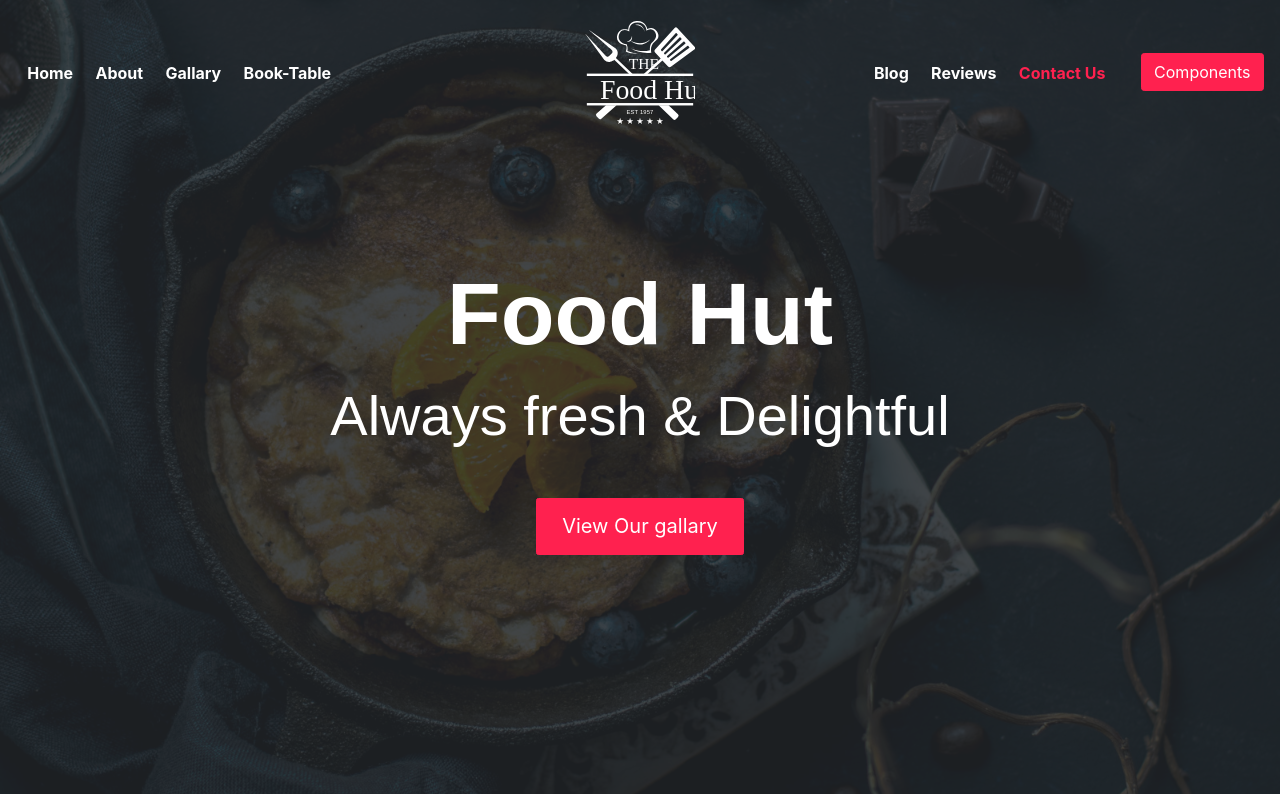
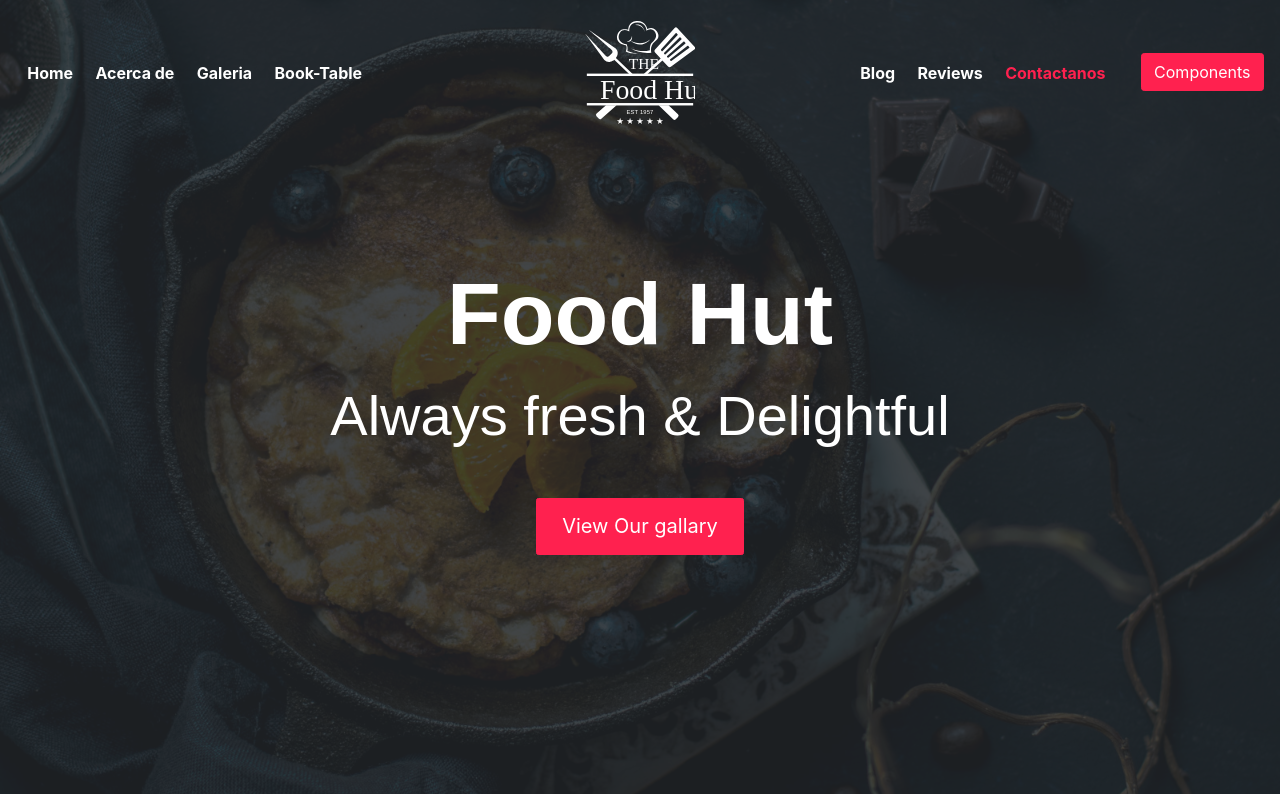
Before and after one commit to RiccijandroUpec/concesionario, a website: page public_html/index.html in a window 1280 px wide. Shown: the top 794 px of the page. Drawn offline with Linux system fonts and the light colour scheme; some packages are replaced by stand-ins of ours.

Commit message:
Update index.html

```diff
--- a/public_html/index.html
+++ b/public_html/index.html
@@ -5,7 +5,7 @@
     <meta name="viewport" content="width=device-width, initial-scale=1, shrink-to-fit=no">
     <meta name="description" content="Start your development with FoodHut landing page.">
     <meta name="author" content="Devcrud">
-    <title>FoodHut | Free Bootstrap 4.3.x template</title>
+    <title>Auto comercio | YANEZ</title>
 
     <!-- font icons -->
     <link rel="stylesheet" href="assets/vendors/themify-icons/css/themify-icons.css">
@@ -28,10 +28,10 @@
                     <a class="nav-link" href="#home">Home</a>
                 </li>
                 <li class="nav-item">
-                    <a class="nav-link" href="#about">About</a>
+                    <a class="nav-link" href="#about">Acerca de</a>
                 </li>
                 <li class="nav-item">
-                    <a class="nav-link" href="#gallary">Gallary</a>
+                    <a class="nav-link" href="#gallary">Galeria</a>
                 </li>
                 <li class="nav-item">
                     <a class="nav-link" href="#book-table">Book-Table</a>
@@ -49,7 +49,7 @@
                     <a class="nav-link" href="#testmonial">Reviews</a>
                 </li>
                 <li class="nav-item">
-                    <a class="nav-link" href="#contact">Contact Us</a>
+                    <a class="nav-link" href="#contact">Contactanos</a>
                 </li>
                 <li class="nav-item">
                     <a href="components.html" class="btn btn-primary ml-xl-4">Components</a>
```
